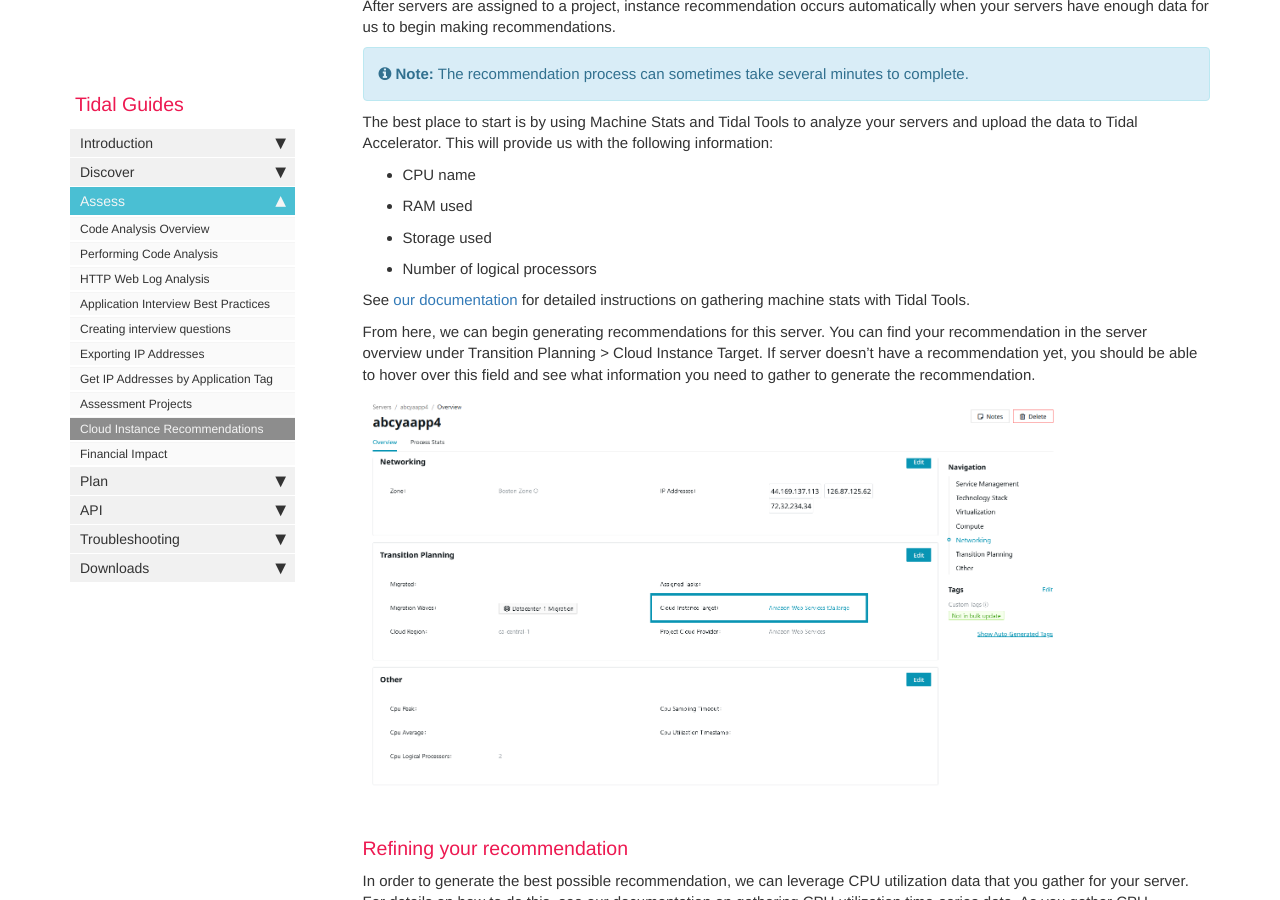
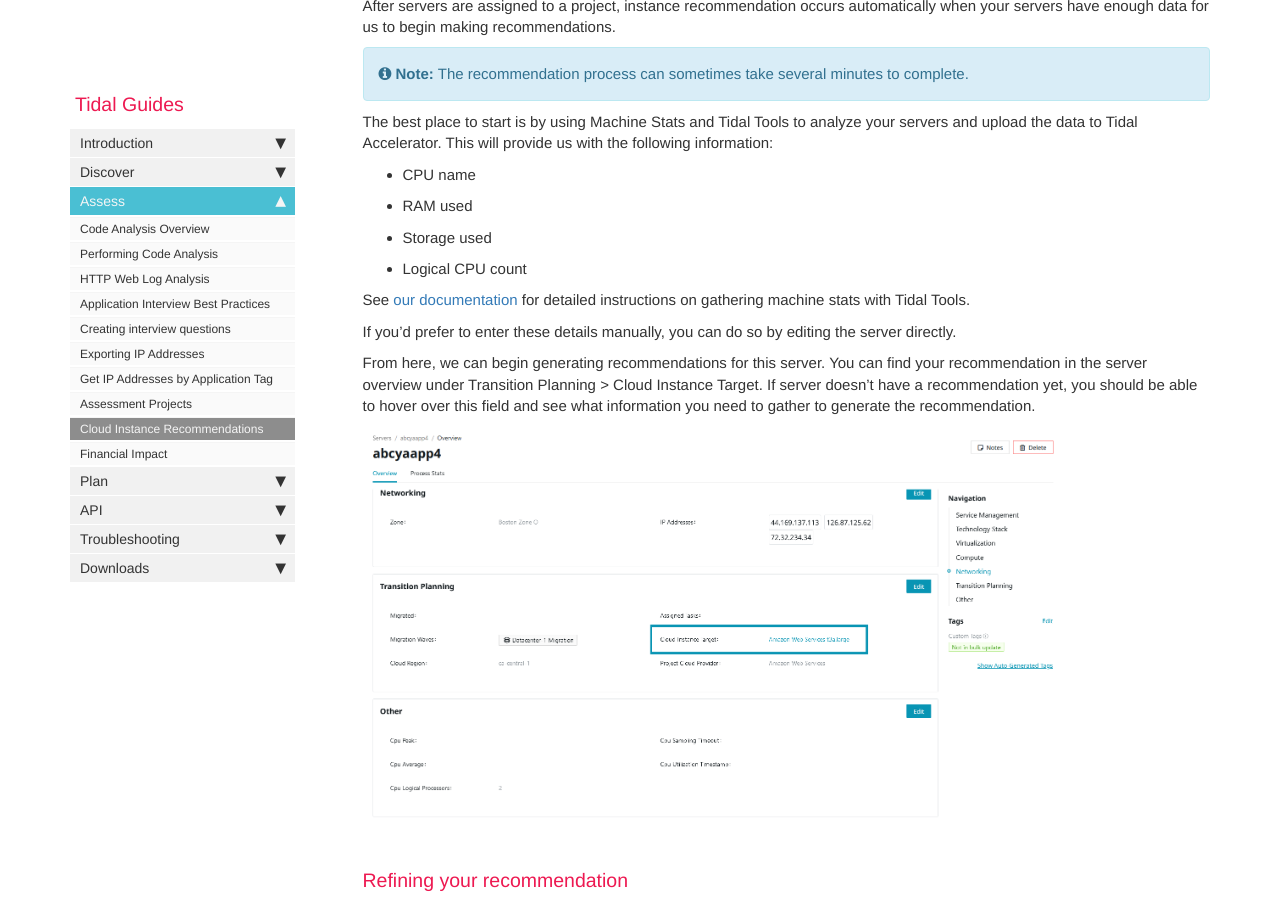
Before and after one commit to tidalmigrations/tidalmigrations.github.io, a Jekyll site: the page built from pages/user guides/instance_recommendation.md, in a window 1280 px wide and 900 px high, scrolled down 1742 px. Built offline with Jekyll 4.4.1, drawn with Linux system fonts in a browser that asks for light colours; nearby versions of some CDN libraries; comment, search, counter and statistics services are not loaded.

Commit message:
Added new name for vCPUs / threads (Logical CPU count) to instance rec guide (#278)

```diff
--- a/pages/user guides/instance_recommendation.md
+++ b/pages/user guides/instance_recommendation.md
@@ -51,9 +51,11 @@ The best place to start is by using Machine Stats and Tidal Tools to analyze you
 - CPU name
 - RAM used
 - Storage used
-- Number of logical processors
+- Logical CPU count
 
 See [our documentation](machine_stats.html) for detailed instructions on gathering machine stats with Tidal Tools.
+
+If you'd prefer to enter these details manually, you can do so by editing the server directly.
 
 From here, we can begin generating recommendations for this server. You can find your recommendation in the server overview under Transition Planning > Cloud Instance Target. If server doesn't have a recommendation yet, you should be able to hover over this field and see what information you need to gather to generate the recommendation.
 
```
